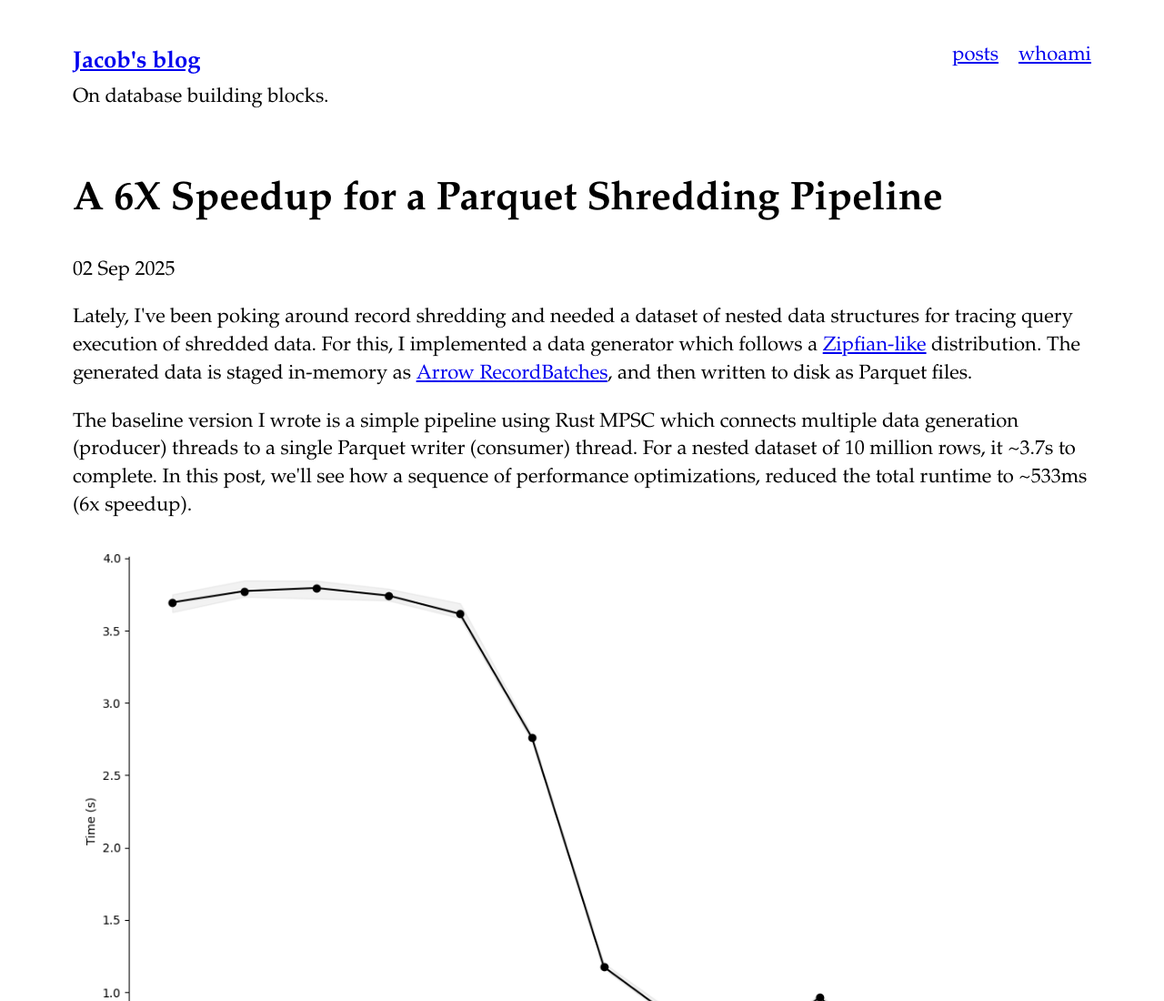
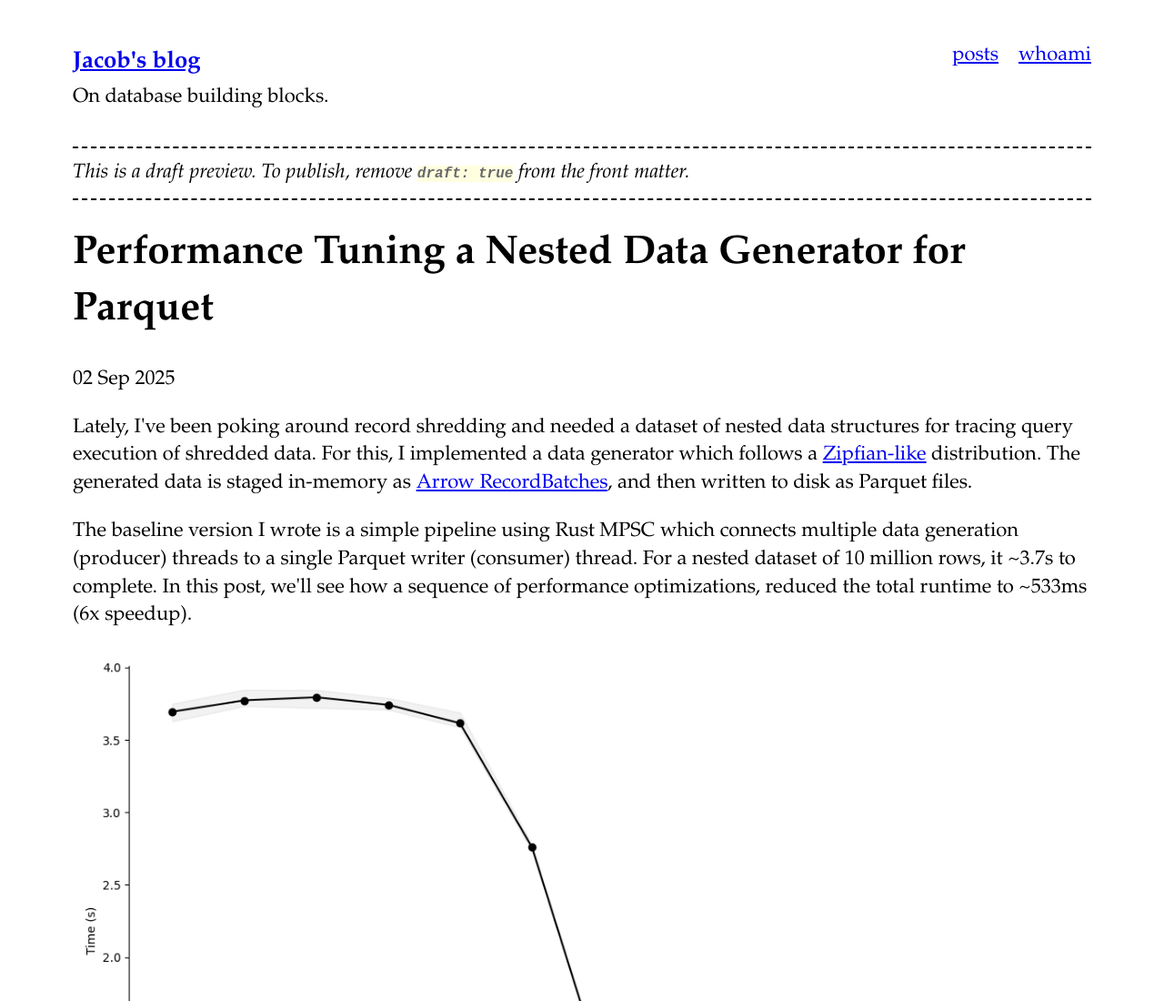
Before and after one commit to jcsherin/jcsherin.github.io, an Eleventy site: page posts/2025-09-01-arrow-shredding-pipeline-perf/index.md in a window 1280 px wide. Shown: the top 1100 px of the page at 91% size. Built offline with nearby package versions, Linux system fonts and the light colour scheme; Eleventy itself is replaced by a stand-in of ours; files that its build step writes are made by us from their sources; a web font is replaced by a local one.

Commit message:
feat: mark post as draft

```diff
--- a/posts/2025-08-21-bplustree-concurrency-challenges.md
+++ b/posts/2025-08-21-bplustree-concurrency-challenges.md
@@ -4,7 +4,7 @@ date: 2025-08-21
 summary: >
   Concurrency models (not limited to crab latching) prove that concurrent operations on a B+Tree index are possible with fine-grained latching. This contributes significantly to performance at the same time guaranteeing correctness and safety. However real-world implementations have to bridge a gap between the model and implementing useful features which directly conflicts with its safety properties. For instance, a naive bi-directional range scan implementation will introduce data races and create deadlocks.
 layout: layouts/post.njk
-draft: false
+draft: true
 ---
 
 An implementation of the crab latching protocol enforces a strict top-down order for acquiring latches on a B+Tree node. This avoid deadlocks from ever occurring during concurrent operations. This is distinct from deadlock detection and resolution which is a runtime mechanism.
--- a/posts/2025-09-01-arrow-shredding-pipeline-perf/index.md
+++ b/posts/2025-09-01-arrow-shredding-pipeline-perf/index.md
@@ -1,10 +1,10 @@
 ---
-title: 'A 6X Speedup for a Parquet Shredding Pipeline'
+title: 'Performance Tuning a Nested Data Generator for Parquet'
 date: 2025-09-02
 summary: >
   A sequence of data driven performance optimizations applied to a Parquet nested dataset generator. Each optimization step is guided by profiling, and capturing hardware performance counters, and coarse-grained benchmarks. It reinforces the importance of measuring perf changes, to verify that if it resulted in a speedup (or a slowdown). Sometimes an optimization makes it efficient at utilizing the underlying CPU cores, rather than making it faster.
 layout: layouts/post.njk
-draft: false
+draft: true
 ---
 
 Lately, I've been poking around record shredding and needed a dataset of nested data structures for tracing query execution of shredded data. For this, I implemented a data generator which follows a [Zipfian-like] distribution. The generated data is staged in-memory as [Arrow RecordBatches], and then written to disk as Parquet files.
```
